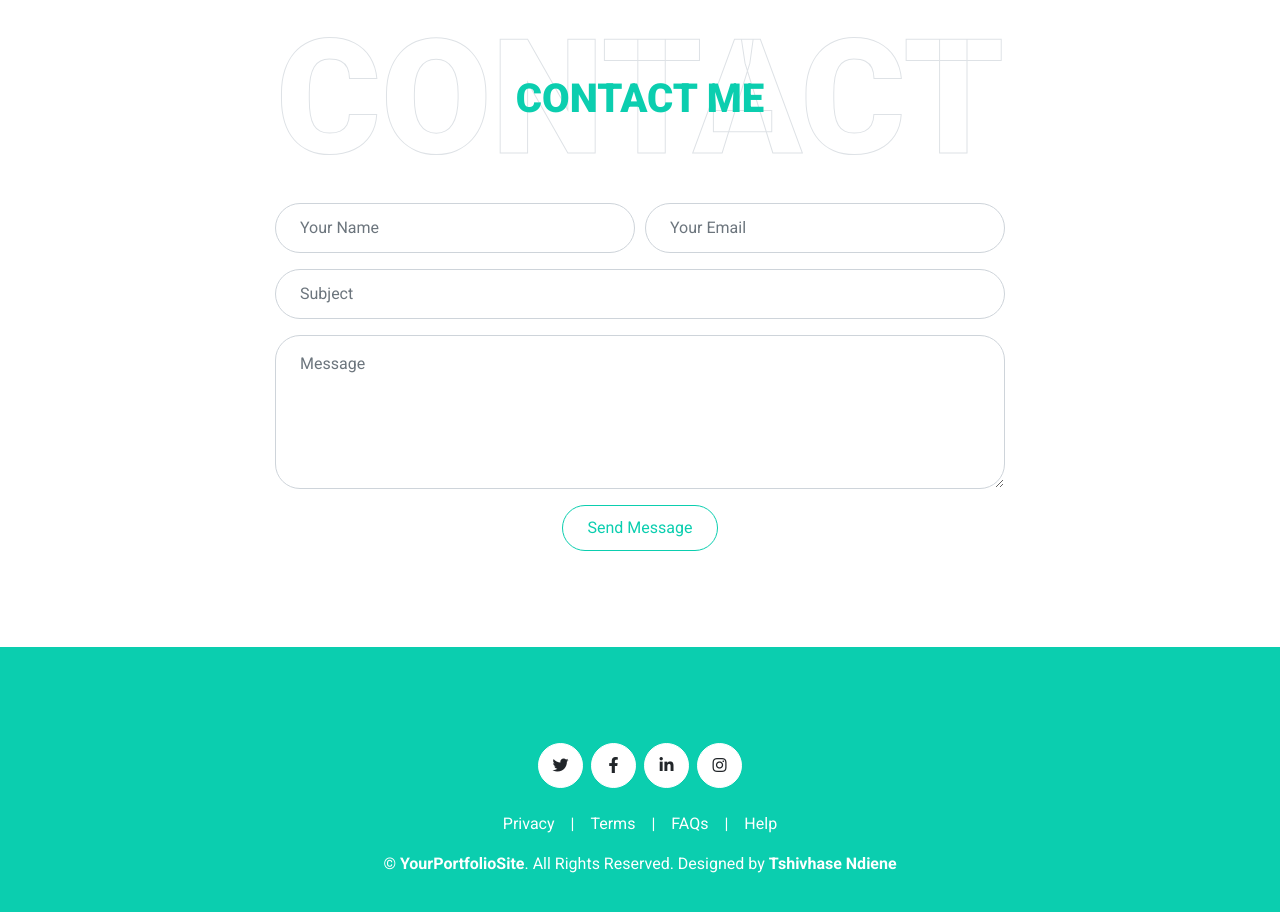
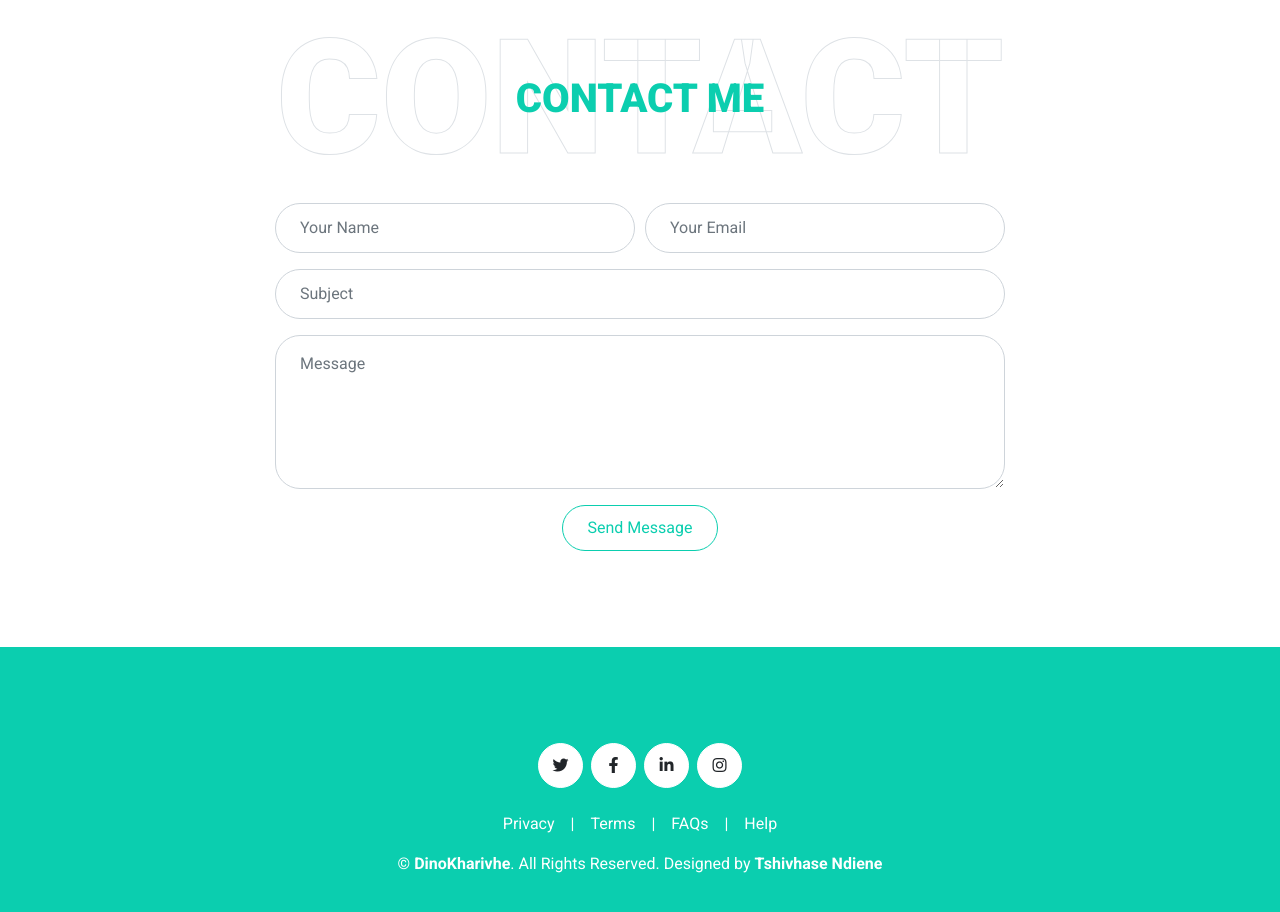
Before and after one commit to TshivhaseNdiene/DKwebprofile, a plain HTML site: page index.html in a window 1280 px wide. Shown: the part 3516-4428 px from the top of the page. Drawn offline with nearby package versions, Linux system fonts and the light colour scheme.

Commit message:
just update

```diff
--- a/index.html
+++ b/index.html
@@ -348,7 +348,7 @@
             <span class="px-3">|</span>
             <a class="text-white" href="#">Help</a>
         </div>
-        <p class="m-0">&copy; <a class="text-white font-weight-bold" href="#">YourPortfolioSite</a>. All Rights Reserved. Designed by <a class="text-white font-weight-bold" href="#">Tshivhase Ndiene</a></p>
+        <p class="m-0">&copy; <a class="text-white font-weight-bold" href="#">DinoKharivhe</a>. All Rights Reserved. Designed by <a class="text-white font-weight-bold" href="#">Tshivhase Ndiene</a></p>
     </div>
 </div>
 <!-- Footer End -->
```
